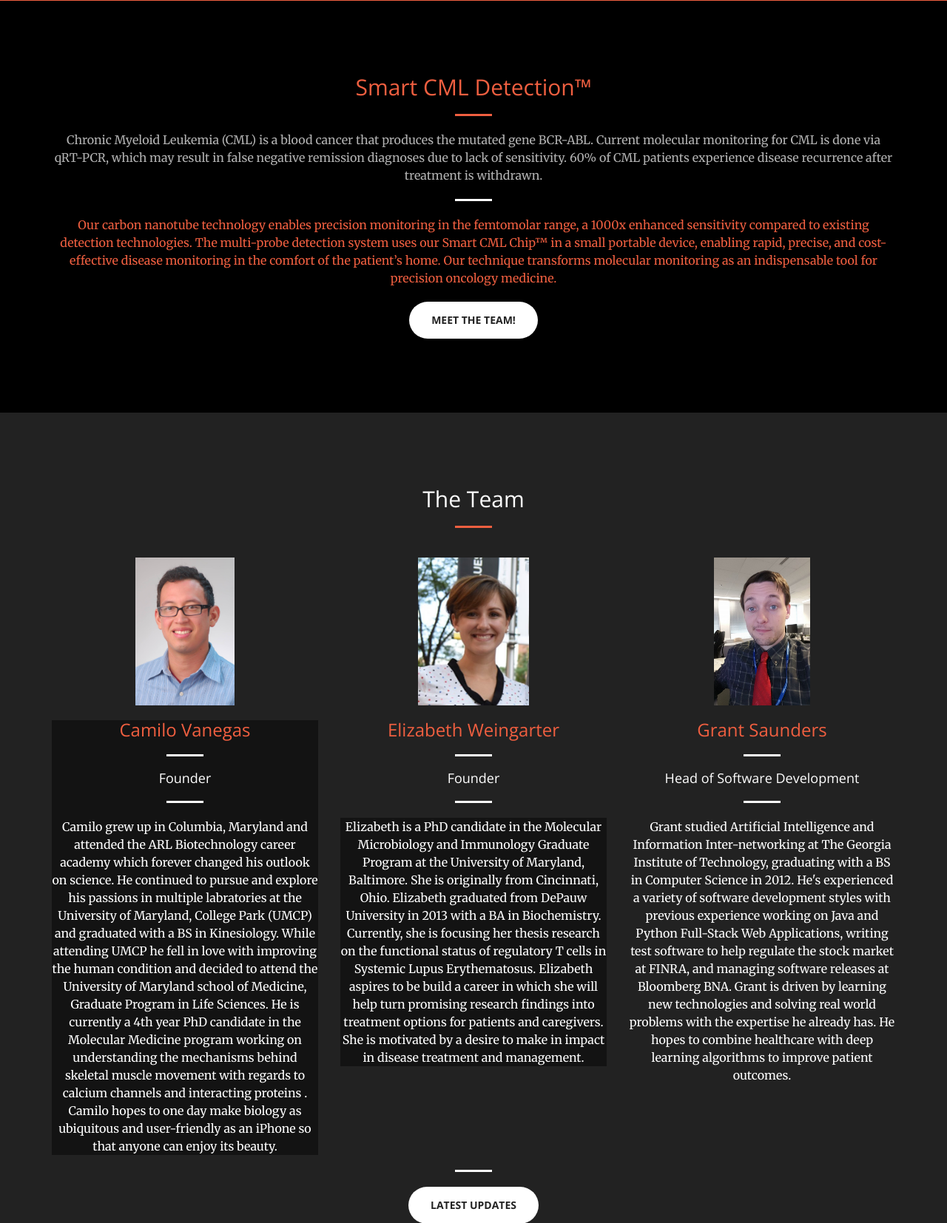
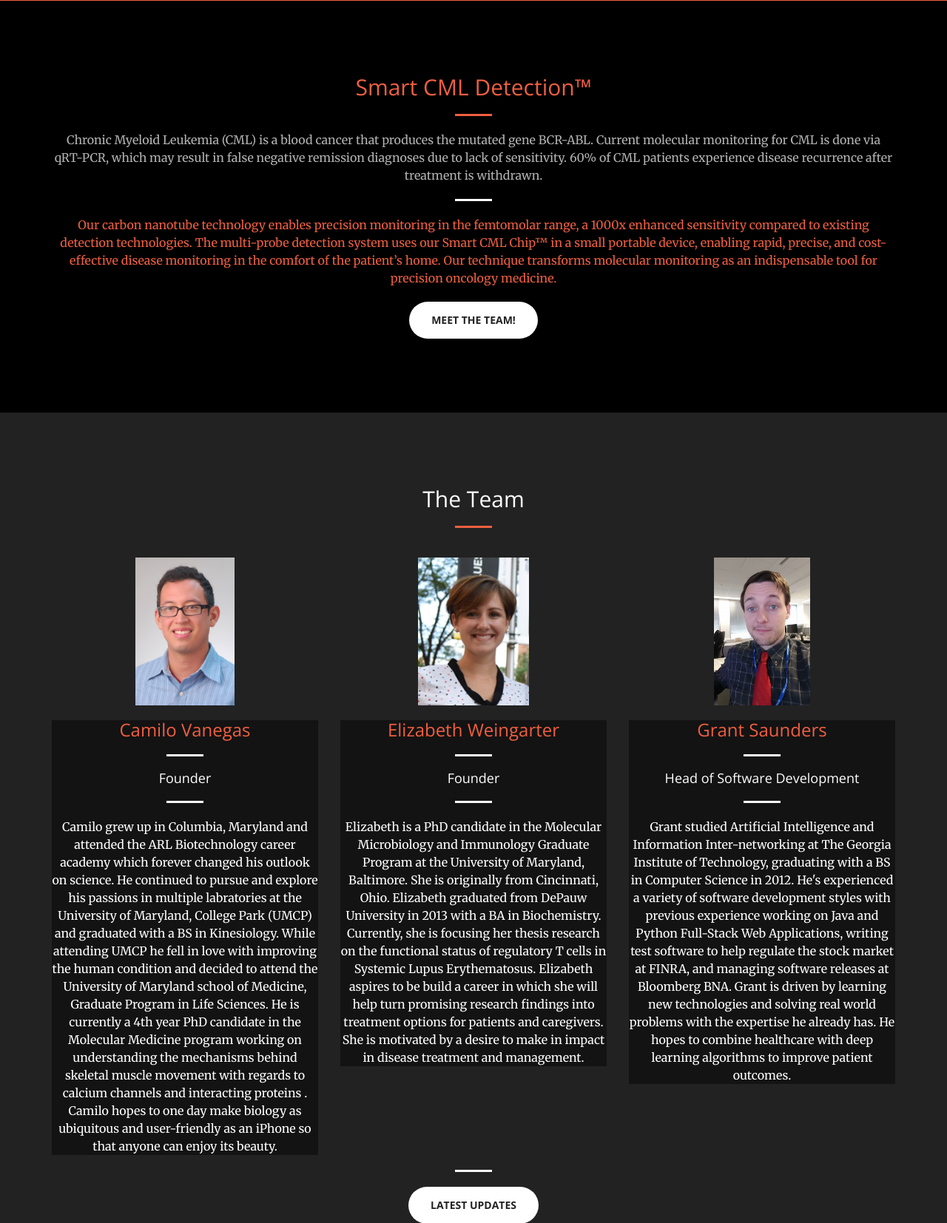
Before and after one commit to gh4x/Nanobernetics, a Django app: page /index/ in a window 1280 px wide. Shown: the part 1395-3049 px from the top of the page at 74% size. Run offline with Django 3.2, Linux system fonts and the light colour scheme; style sheets or scripts are compiled from the project's sources; some libraries are stand-ins or nearby versions.

Commit message:
minor update

```diff
--- a/welcome/templates/welcome/index.html
+++ b/welcome/templates/welcome/index.html
@@ -91,7 +91,7 @@
         <div class="container">
             <div class="row">
                 <div class="col-lg-8 col-lg-offset-2 text-center">
-                    <h2 class="section-heading">Highly sensitive. Cost effective. Fast. Portable.</h2>
+                    <h2 class="section-heading">Highly sensitive. Cost effective. Fast.</h2>
                     <hr>
                     <h4>Novel precision molecular monitoring platform using carbon nanotube technology to rapidly test
                         for biomarkers including DNA, RNA, and protein.</h4>
@@ -168,11 +168,11 @@
                 <div class="col-lg-4 col-md-4 text-center">
                     <div class="service-box">
                         <img src="/static/images/Weingarter-Headshot.png" height="200px">
+                        <div class="transparent-black-bg">
                             <h3 class="nano-orange">Elizabeth Weingarter</h3>
                             <hr class="light">
                             <h4>Founder</h4>
                             <hr class="light">
-                        <div class="transparent-black-bg">
                                 <p class="">Elizabeth is a PhD candidate in the Molecular Microbiology and
                                     Immunology Graduate Program at the University of Maryland, Baltimore. She is originally
                                     from Cincinnati, Ohio. Elizabeth graduated from DePauw University in 2013 with a BA in
@@ -187,6 +187,7 @@
                 <div class="col-lg-4 col-md-4 text-center">
                     <div class="service-box">
                         <img src="/static/images/Saunders-Headshot.jpg" height="200px">
+                        <div class="transparent-black-bg">
                             <h3 class="nano-orange">Grant Saunders</h3>
                             <hr class="light">
                             <h4>Head of Software Development</h4>
@@ -198,6 +199,7 @@
                             at FINRA, and managing software releases at Bloomberg BNA. Grant is driven by learning new
                             technologies and solving real world problems with the expertise he already has. He hopes to
                             combine healthcare with deep learning algorithms to improve patient outcomes.</p>
+                        </div>
                     </div>
                 </div>
             </div>
@@ -218,17 +220,19 @@
                     <hr class="light">
                     <p>
                         <a href="http://technical.ly/baltimore/2016/08/16/nanobernetics-umd-phd-camilo-vanegas-elizabeth-weingarter/" class="text-faded">
-                            <b>August 2016:</b> Nanobernetics is featured on Technical.ly
+                            <b>August 2016:</b> Technically features PhD students innovative passion for Baltimore start-up
+
                         </a>
                     </p>
                     <p>
                         <a href="http://elm.umaryland.edu/young-som-entrepreneurs-win-national-contest/" class="text-faded">
-                            <b>August 2016:</b> Nanobernetics wins the Innovation Spotlight Award for Smart CML Detection
+                            <b>August 2016:</b> UMB highlights graduate student Co-Founders and Innovation Spotlight Award winners
+
                         </a>
                     </p>
                     <p>
                         <a href="http://www.prweb.com/releases/2016/07/prweb13575946.htm" class="text-faded">
-                            <b>July 2016:</b> Nanobernetics wins the Nanotechnology Startup Challenge in Cancer (NSC2)
+                            <b>July 2016:</b> NIH and CAI announce Nanobernetics as winners in the Nanotechnology Startup Challenge in Cancer
                         </a>
                     </p>
                 </div>
```
Lines whose indentation alone changed are shown as unchanged.
